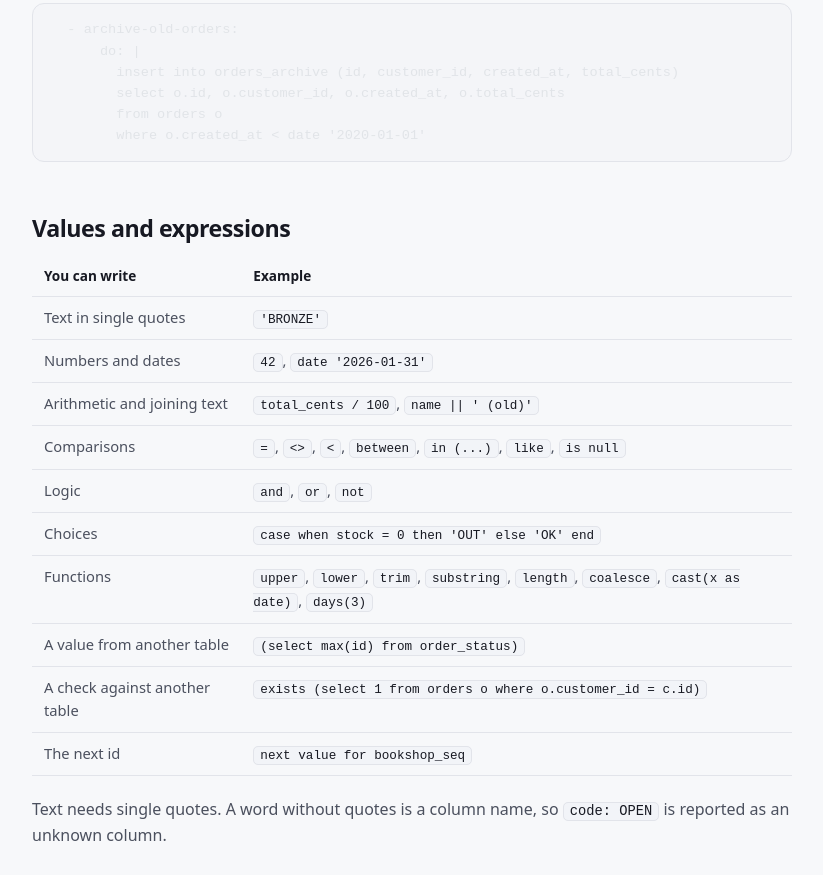
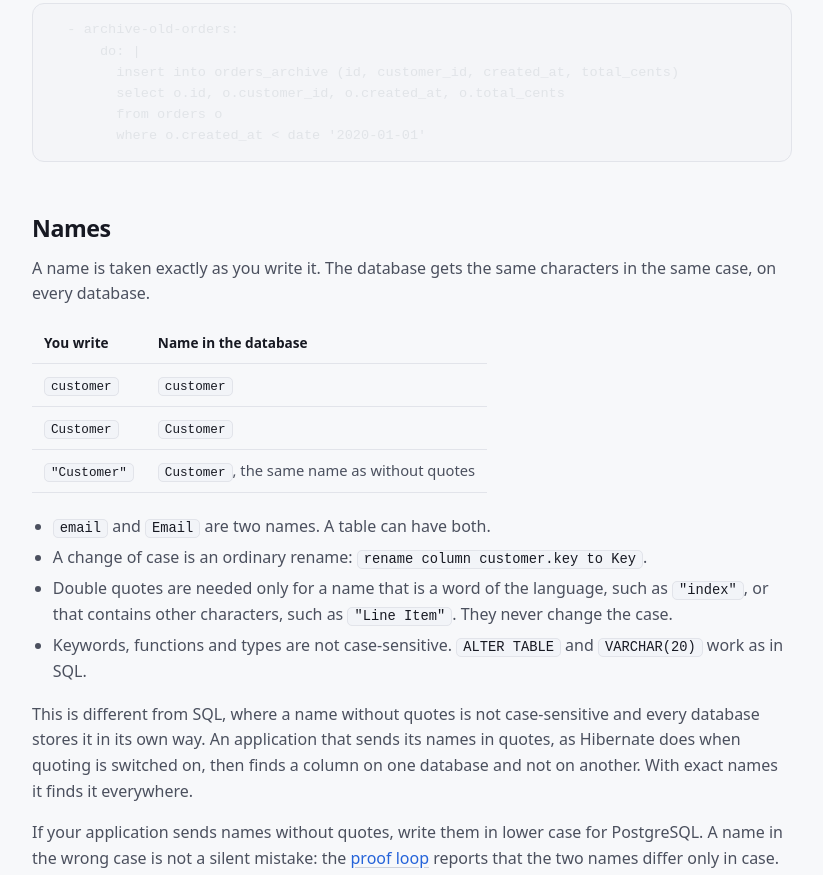
Before and after one commit to borisbrodski/migace, an Astro site in the folder website/: page /docs/statements in a window 1280 px wide. Shown: the part 3125-4000 px from the top of the page, without its empty margins (358-1181 px from the left). Built offline with nearby package versions, Linux system fonts and the light colour scheme; Astro itself is replaced by a stand-in of ours; code samples lack their colours.

Commit message:
Website: describe exact names on the statements page
Co-Authored-By: Claude Fable 5.2 <noreply@anthropic.com>
Claude-Session: https://claude.ai/code/session_01LMaUwQV7YyuMYczHmmsv4S

````diff
--- a/website/src/pages/docs/statements.md
+++ b/website/src/pages/docs/statements.md
@@ -143,6 +143,25 @@ Copy rows from another table:
         where o.created_at < date '2020-01-01'
 ```
 
+## Names
+
+A name is taken exactly as you write it. The database gets the same characters in the same case, on every database.
+
+| You write | Name in the database |
+|---|---|
+| `customer` | `customer` |
+| `Customer` | `Customer` |
+| `"Customer"` | `Customer`, the same name as without quotes |
+
+- `email` and `Email` are two names. A table can have both.
+- A change of case is an ordinary rename: `rename column customer.key to Key`.
+- Double quotes are needed only for a name that is a word of the language, such as `"index"`, or that contains other characters, such as `"Line Item"`. They never change the case.
+- Keywords, functions and types are not case-sensitive. `ALTER TABLE` and `VARCHAR(20)` work as in SQL.
+
+This is different from SQL, where a name without quotes is not case-sensitive and every database stores it in its own way. An application that sends its names in quotes, as Hibernate does when quoting is switched on, then finds a column on one database and not on another. With exact names it finds it everywhere.
+
+If your application sends names without quotes, write them in lower case for PostgreSQL. A name in the wrong case is not a silent mistake: the [proof loop](/docs/proof-loop/) reports that the two names differ only in case.
+
 ## Values and expressions
 
 | You can write | Example |
````
